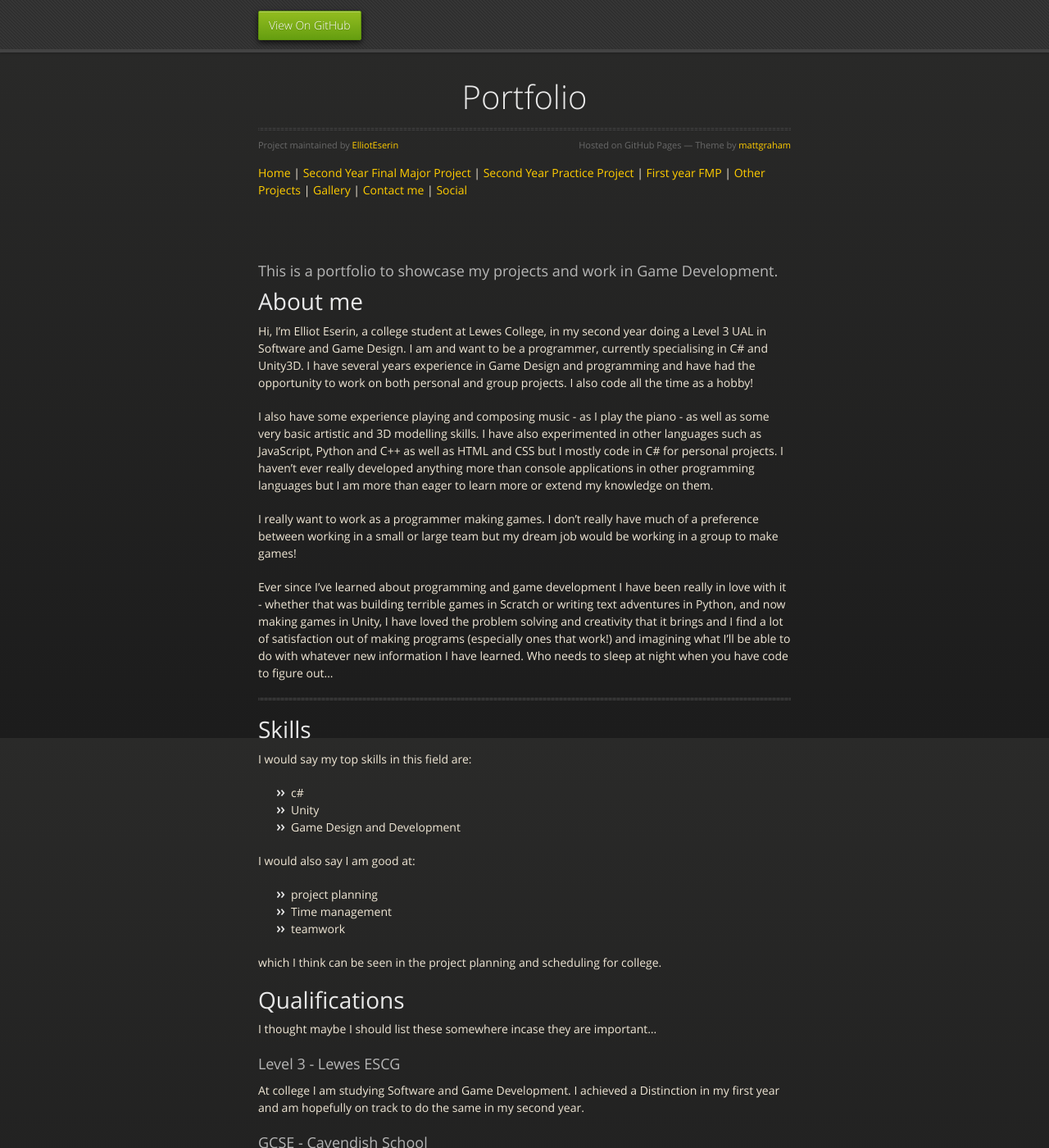
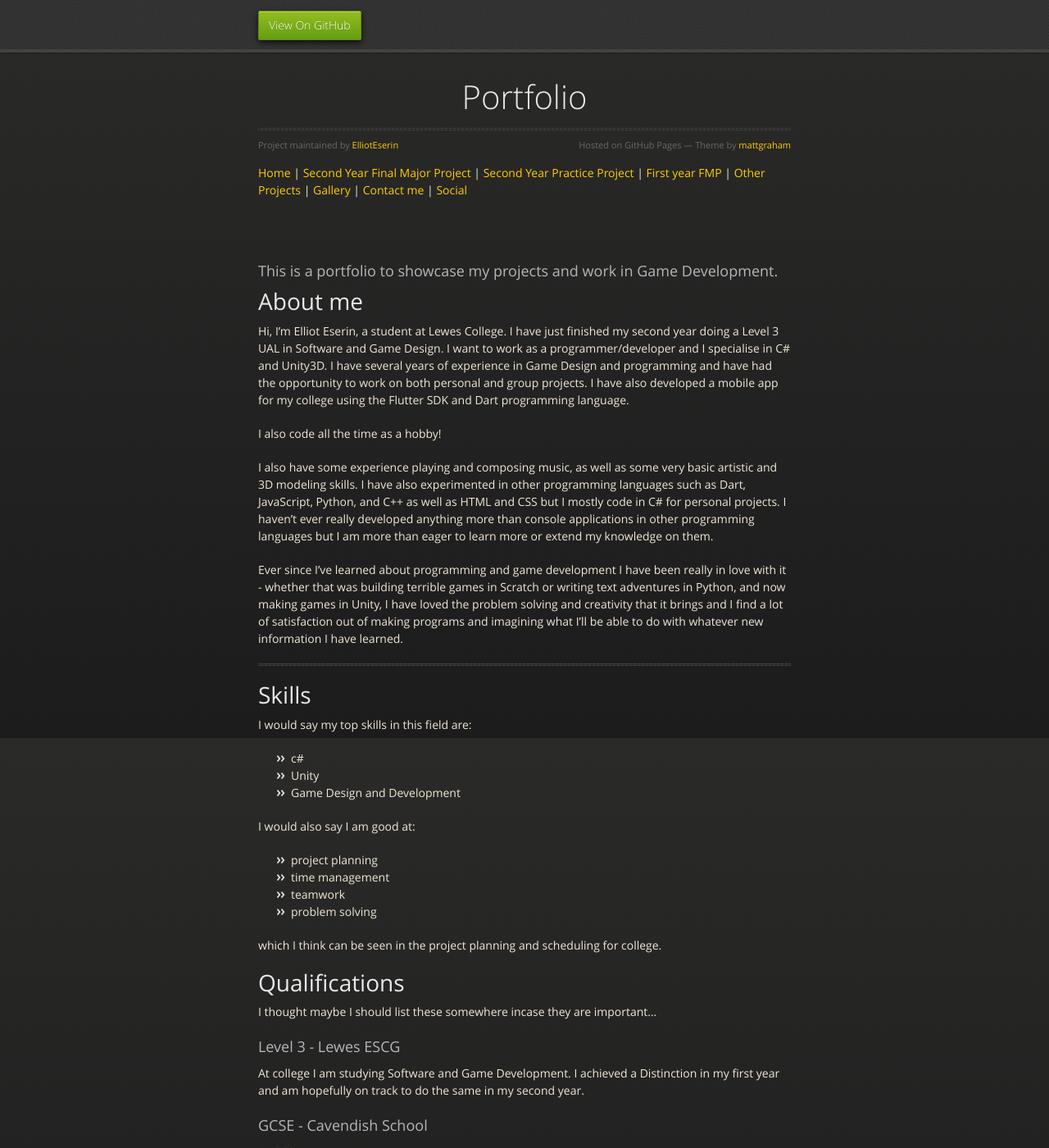
Before and after one commit to ElliotEserin/Portfolio, a Jekyll site: the page built from index.md, in a window 1280 px wide and 1400 px high. Shown: the whole window at 82% size. Built offline with Jekyll 4.4.1, drawn with Linux system fonts in a browser that asks for light colours; the repository's description, which GitHub fills in, is left out; our own code applies the rules of GitHub Pages for plain Markdown files.

Commit message:
Update index.md

```diff
--- a/index.md
+++ b/index.md
@@ -6,16 +6,13 @@ layout: default
 
 # About me
 
-Hi, I'm Elliot Eserin, a college student at Lewes College, in my second year doing a Level 3 UAL in Software and Game Design.
-I am and want to be a programmer, currently specialising in C# and Unity3D. I have several years experience in Game Design and programming and have had the opportunity to work on both personal and group projects. I also code all the time as a hobby!
+Hi, I'm Elliot Eserin, a student at Lewes College. I have just finished my second year doing a Level 3 UAL in Software and Game Design. I want to work as a programmer/developer and I specialise in C# and Unity3D. I have several years of experience in Game Design and programming and have had the opportunity to work on both personal and group projects. I have also developed a mobile app for my college using the Flutter SDK and Dart programming language.
 
-I also have some experience playing and composing music - as I play the piano - as well as some very basic artistic and 3D modelling skills.
-I have also experimented in other languages such as JavaScript, Python and C++ as well as HTML and CSS but I mostly code in C# for personal projects. I haven't ever really developed anything more than console applications in other programming languages but I am more than eager to learn more or extend my knowledge on them.
+I also code all the time as a hobby!
 
-I really want to work as a programmer making games. I don't really have much of a preference between working in a small or large team but my dream job would be working in a group to make games!
+I also have some experience playing and composing music, as well as some very basic artistic and 3D modeling skills. I have also experimented in other programming languages such as Dart, JavaScript, Python, and C++ as well as HTML and CSS but I mostly code in C# for personal projects. I haven't ever really developed anything more than console applications in other programming languages but I am more than eager to learn more or extend my knowledge on them.
 
-Ever since I've learned about programming and game development I have been really in love with it - whether that was building terrible games in Scratch or writing text adventures in Python, and now making games in Unity, I have loved the problem solving and creativity that it brings and I find a lot of satisfaction out of making programs (especially ones that work!) and imagining what I'll be able to do with whatever new information I have learned.
-Who needs to sleep at night when you have code to figure out...
+Ever since I've learned about programming and game development I have been really in love with it - whether that was building terrible games in Scratch or writing text adventures in Python, and now making games in Unity, I have loved the problem solving and creativity that it brings and I find a lot of satisfaction out of making programs and imagining what I'll be able to do with whatever new information I have learned.
 
 <hr>
 
@@ -27,8 +24,9 @@ I would say my top skills in this field are:
 
 I would also say I am good at:
 - project planning
-- Time management
+- time management
 - teamwork
+- problem solving
 
 which I think can be seen in the project planning and scheduling for college.
 
```
